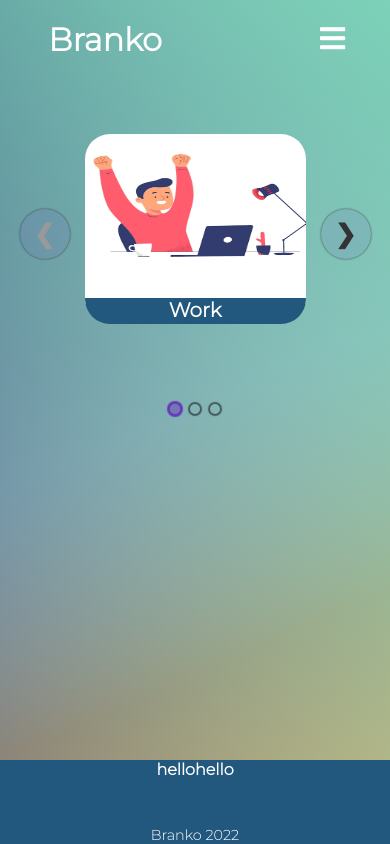
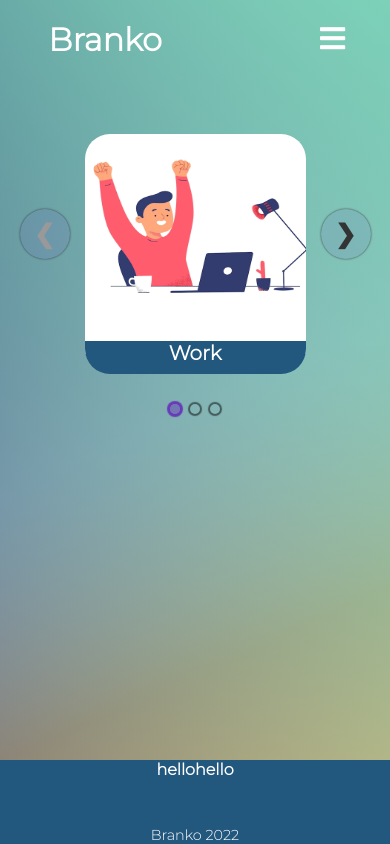
Before and after one commit to kambrlac/Personal-site, a React (Create React App) app in the folder client/: page / in a window 390 px wide. Built offline with nearby package versions, Linux system fonts and the light colour scheme.

Commit message:
Update Topik.css

```diff
--- a/client/src/components/Topik/Topik.css
+++ b/client/src/components/Topik/Topik.css
@@ -150,6 +150,7 @@ font-weight: 500;
   }
   .toprow1{
       width: 100%;
+      margin-top: 30px;
       background-size: 105% 95%;
       margin-right: 5px;
       margin-left: 5px;
@@ -166,7 +167,7 @@ font-weight: 500;
 
 @media screen and (max-width: 400px){
   .toprow1{
-    height: 170px;
+    height: 220px;
     margin-top: 50px;
   }
   .row1 p{
```
